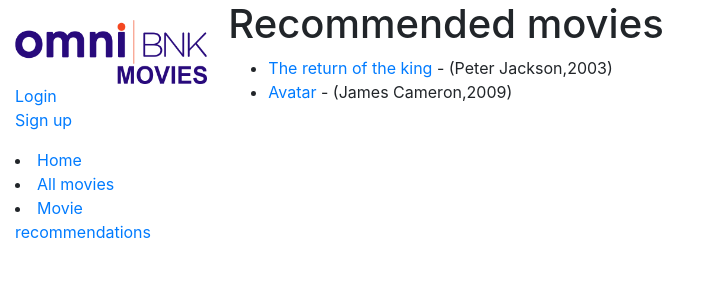
After one commit to JDG9999/movies-site, a Django app: page /catalog/movie_recommendations/ in a window 1280 px wide. The commit adds this page. Shown: the top 300 px of the page, without its empty margins (0-710 px from the left). Run offline with Django 3.2, Linux system fonts and the light colour scheme; data comes from the database, SQL or seed files in the repository; both versions use the stored data as it was after the commit; some libraries are stand-ins or nearby versions.

Commit message:
Added recommendation system

```diff
--- a/moviecatalog/templates/base_generic.html
+++ b/moviecatalog/templates/base_generic.html
@@ -29,6 +29,7 @@
                 </ul>
                 <li><a href="{% url 'index' %}">Home</a></li>
                 <li><a href="{% url 'movies' %}">All movies</a></li>
+                <li><a href="{% url 'movies-rec' %}">Movie recommendations</a></li>
                 </ul>
                 {% endblock %}
             </div>
--- /dev/null
+++ b/moviecatalog/templates/moviecatalog/movie_recommendations.html
@@ -0,0 +1,16 @@
+{% extends "base_generic.html" %}
+
+{% block content %}
+<h1>Recommended movies</h1>
+{% if movie_list %}
+<ul>
+    {% for movie in movie_list %}
+    <li>
+        <a href="{{ movie.get_absolute_url }}">{{ movie.title }}</a> - ({{movie.director}},{{movie.year}})
+    </li>
+    {% endfor %}
+</ul>
+{% else %}
+<p>There are no recommended movies at the moment.</p>
+{% endif %}
+{% endblock %}
--- a/moviecatalog/urls.py
+++ b/moviecatalog/urls.py
@@ -4,6 +4,7 @@ from . import views
 urlpatterns = [
     path('', views.index, name='index'),
     path('movies/', views.MovieListView.as_view(), name='movies'),
+    path('movie_recommendations/', views.MovieListRecView.as_view(), name='movies-rec'),
     path('movie/<int:pk>', views.MovieDetailView.as_view(), name='movie-detail'),
     path('movie/create/', views.MovieCreate.as_view(), name='movie_create'),
     path('movie/<int:pk>/update/', views.MovieUpdate.as_view(), name='movie_update'),
--- a/moviecatalog/views.py
+++ b/moviecatalog/views.py
@@ -5,6 +5,8 @@ from django.urls import reverse, reverse_lazy
 from django.views import generic
 from django.contrib.auth.mixins import LoginRequiredMixin
 from django.views.generic.edit import CreateView, UpdateView, DeleteView
+
+from random import shuffle, randint
 
 # Create your views here.
 
@@ -25,6 +27,16 @@ class MovieListView(generic.ListView):
     model = Movie
     paginate_by = 5
 
+class MovieListRecView(generic.ListView):
+    model = Movie
+    paginate_by = 5
+    template_name = "moviecatalog/movie_recommendations.html"
+    def get_queryset(self):
+        available_movies = list(Movie.objects.order_by('?').values_list('id', flat=True).distinct())
+        num_recommended = randint(1, 3)
+        recommendations = available_movies[: num_recommended]
+        return Movie.objects.filter(id__in=recommendations)
+
 class MovieDetailView(generic.DetailView):
     model = Movie
 
```
Also changed, not shown: README.md, db.sqlite3.
